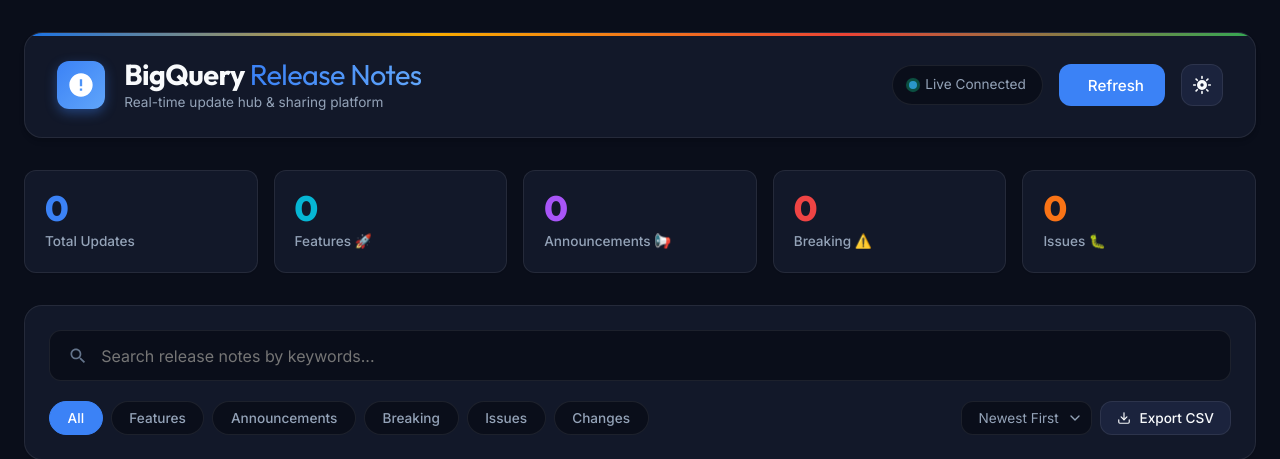
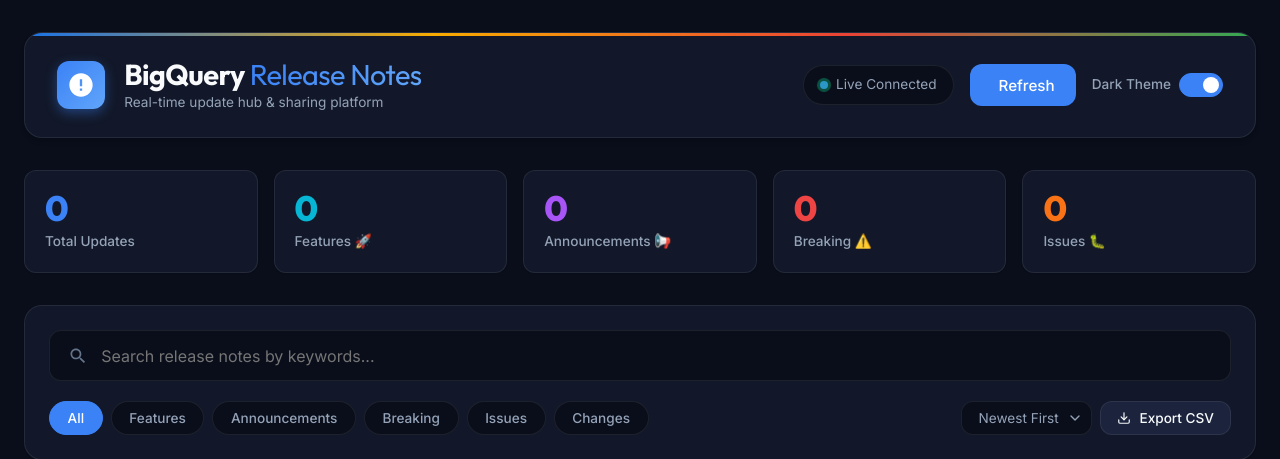
Before and after one commit to SamarthBidkar24/SamarthBidkar24-event-talks-app, a Flask app: page / in a window 1280 px wide. Shown: the top 459 px of the page. Run offline with Flask 3, Linux system fonts and the light colour scheme; data that the repository does not hold is empty.

Commit message:
Implement sliding theme switch toggle in header

```diff
--- a/static/css/style.css
+++ b/static/css/style.css
@@ -1043,3 +1043,70 @@ body.light-mode .card-body code {
         text-align: center;
     }
 }
+
+/* Theme Toggle Switch styles */
+.theme-switch-wrapper {
+    display: flex;
+    align-items: center;
+    gap: 0.5rem;
+}
+
+.theme-switch-label {
+    font-size: 0.85rem;
+    color: var(--text-secondary);
+    font-weight: 500;
+}
+
+.theme-switch {
+    position: relative;
+    display: inline-block;
+    width: 44px;
+    height: 24px;
+}
+
+.theme-switch input {
+    opacity: 0;
+    width: 0;
+    height: 0;
+}
+
+.theme-slider {
+    position: absolute;
+    cursor: pointer;
+    top: 0;
+    left: 0;
+    right: 0;
+    bottom: 0;
+    background-color: var(--bg-tertiary);
+    border: 1px solid var(--border-color);
+    transition: var(--transition-fast);
+}
+
+.theme-slider:before {
+    position: absolute;
+    content: "";
+    height: 16px;
+    width: 16px;
+    left: 3px;
+    bottom: 3px;
+    background-color: var(--text-secondary);
+    transition: var(--transition-fast);
+}
+
+input:checked + .theme-slider {
+    background-color: var(--accent-blue);
+    border-color: var(--accent-blue);
+}
+
+input:checked + .theme-slider:before {
+    transform: translateX(20px);
+    background-color: white;
+}
+
+.theme-slider.round {
+    border-radius: 24px;
+}
+
+.theme-slider.round:before {
+    border-radius: 50%;
+}
--- a/static/js/main.js
+++ b/static/js/main.js
@@ -16,7 +16,7 @@ const sortSelect = document.getElementById('sort-select');
 const exportCsvBtn = document.getElementById('export-csv-btn');
 const typeFilters = document.getElementById('type-filters');
 const refreshBtn = document.getElementById('refresh-btn');
-const themeToggle = document.getElementById('theme-toggle');
+const themeCheckbox = document.getElementById('theme-checkbox');
 const connectionStatus = document.getElementById('connection-status');
 const cacheTimeIndicator = document.getElementById('cache-time-indicator');
 
@@ -53,23 +53,11 @@ function initTheme() {
     if (savedTheme === 'light') {
         document.body.classList.remove('dark-mode');
         document.body.classList.add('light-mode');
-        toggleThemeIcons('light');
+        if (themeCheckbox) themeCheckbox.checked = false;
     } else {
         document.body.classList.add('dark-mode');
         document.body.classList.remove('light-mode');
-        toggleThemeIcons('dark');
-    }
-}
-
-function toggleThemeIcons(theme) {
-    const sunIcon = themeToggle.querySelector('.icon-sun');
-    const moonIcon = themeToggle.querySelector('.icon-moon');
-    if (theme === 'light') {
-        sunIcon.style.display = 'none';
-        moonIcon.style.display = 'block';
-    } else {
-        sunIcon.style.display = 'block';
-        moonIcon.style.display = 'none';
+        if (themeCheckbox) themeCheckbox.checked = true;
     }
 }
 
@@ -238,23 +226,22 @@ function setupEventListeners() {
         fetchReleaseNotes(true);
     });
 
-    // Theme Toggle
-    themeToggle.addEventListener('click', () => {
-        const isDark = document.body.classList.contains('dark-mode');
-        if (isDark) {
+    // Theme Switch Slider
+    if (themeCheckbox) {
+        themeCheckbox.addEventListener('change', (e) => {
+            if (e.target.checked) {
+                document.body.classList.add('dark-mode');
+                document.body.classList.remove('light-mode');
+                localStorage.setItem('theme', 'dark');
+                showToast('Switched to dark theme', 'info');
+            } else {
                 document.body.classList.remove('dark-mode');
                 document.body.classList.add('light-mode');
                 localStorage.setItem('theme', 'light');
-            toggleThemeIcons('light');
                 showToast('Switched to light theme', 'info');
-        } else {
-            document.body.classList.add('dark-mode');
-            document.body.classList.remove('light-mode');
-            localStorage.setItem('theme', 'dark');
-            toggleThemeIcons('dark');
-            showToast('Switched to dark theme', 'info');
             }
         });
+    }
 
     // Close Modal Events
     closeModalBtn.addEventListener('click', closeTweetModal);
--- a/templates/index.html
+++ b/templates/index.html
@@ -41,14 +41,13 @@
                     <span>Refresh</span>
                 </button>
 
-                <button id="theme-toggle" class="btn btn-icon" aria-label="Toggle theme">
-                    <svg class="icon icon-sun" viewBox="0 0 24 24" fill="none" xmlns="http://www.w3.org/2000/svg">
-                        <path d="M12 7C9.24 7 7 9.24 7 12C7 14.76 9.24 17 12 17C14.76 17 17 14.76 17 12C17 9.24 14.76 7 12 7ZM12 15C10.35 15 9 13.65 9 12C9 10.35 10.35 9 12 9C13.65 9 15 10.35 15 12C15 13.65 13.65 15 12 15ZM12 2V4M12 20V22M4.93 4.93L6.34 6.34M17.66 17.66L19.07 19.07M2 12H4M20 12H22M6.34 17.66L4.93 19.07M19.07 4.93L17.66 6.34" stroke="currentColor" stroke-width="2" stroke-linecap="round"/>
-                    </svg>
-                    <svg class="icon icon-moon" viewBox="0 0 24 24" fill="none" xmlns="http://www.w3.org/2000/svg" style="display: none;">
-                        <path d="M12.3 22C6.88 22 2.5 17.62 2.5 12.2C2.5 7.91 5.25 4.19 9.38 2.8C9.92 2.62 10.46 3.1 10.32 3.66C9.69 6.2 10.15 8.94 11.64 11.14C13.13 13.34 15.48 14.76 18.06 15.11C18.63 15.19 18.91 15.85 18.5 16.24C16.96 17.7 15.01 18.72 12.92 19.16C12.72 19.2 12.51 19.22 12.3 19.22ZM9.03 4.79C6.01 6.33 4.5 9.49 4.5 12.2C4.5 16.51 8 20 12.3 20C13.75 20 15.18 19.61 16.43 18.89C13.36 18.29 10.74 16.27 9.36 13.33C7.99 10.39 8.04 7.23 9.03 4.79Z" fill="currentColor"/>
-                    </svg>
-                </button>
+                <div class="theme-switch-wrapper">
+                    <span class="theme-switch-label">Dark Theme</span>
+                    <label class="theme-switch" for="theme-checkbox">
+                        <input type="checkbox" id="theme-checkbox" checked />
+                        <span class="theme-slider round"></span>
+                    </label>
+                </div>
             </div>
         </header>
 
```
Lines whose indentation alone changed are shown as unchanged.
